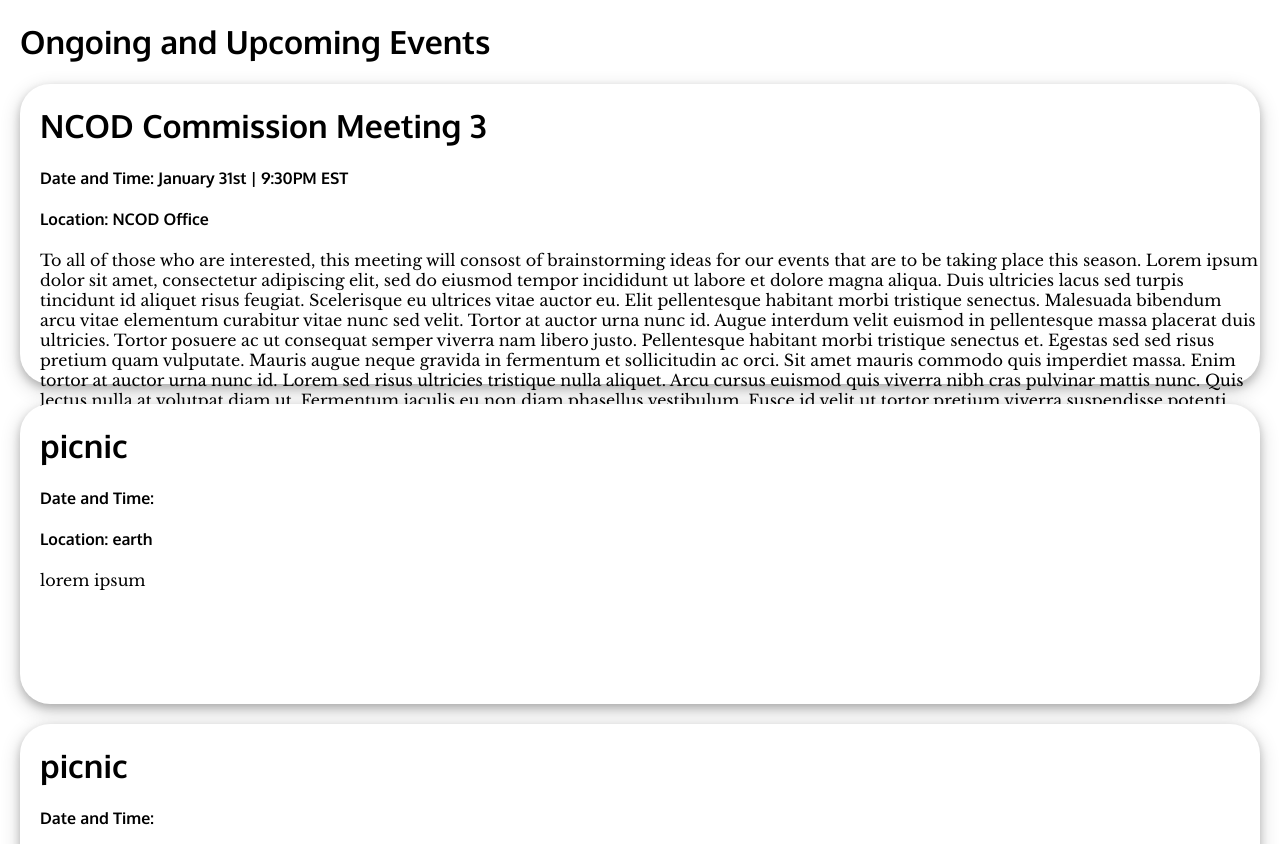
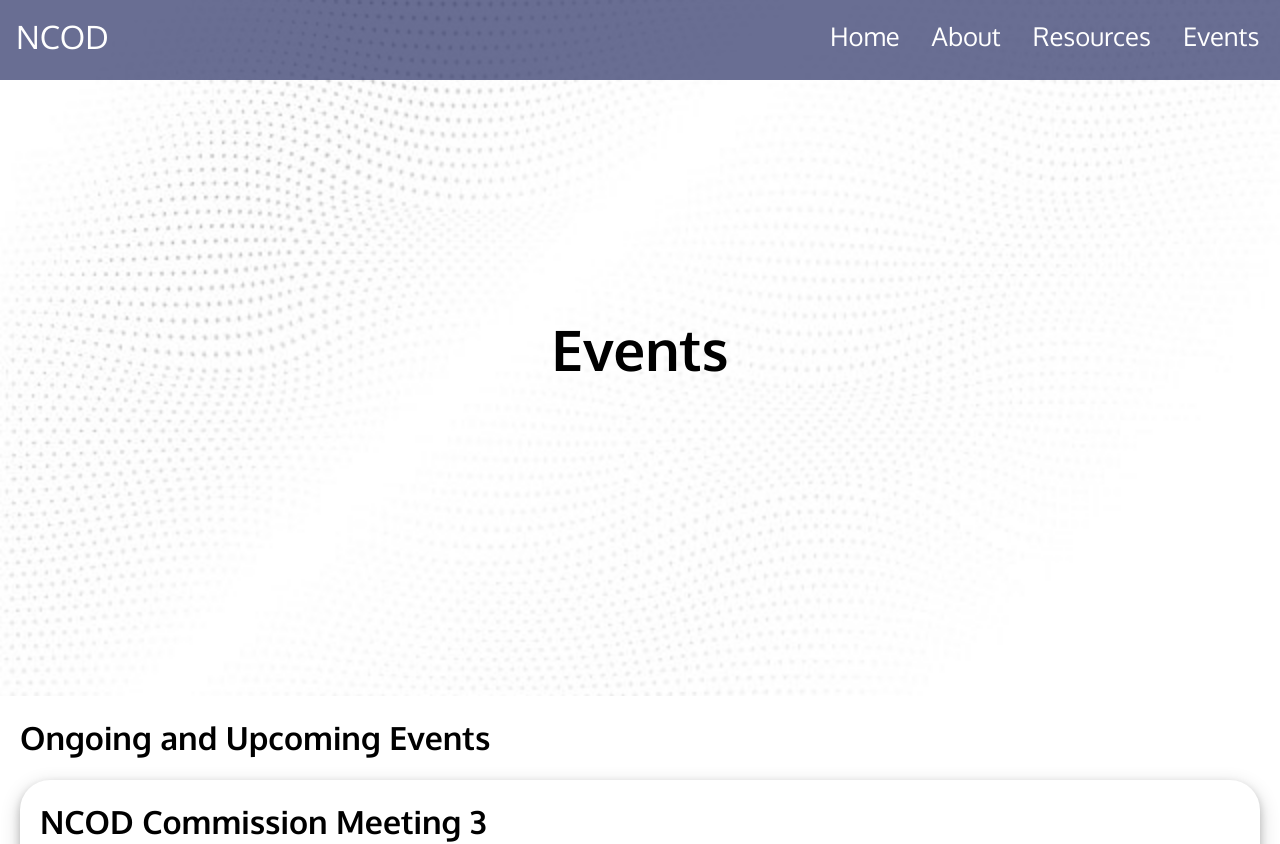
Before and after one commit to Aapuji/Natick-Disabilities-Website, a Next.js app: page /events in a window 1280 px wide. Shown: the top 844 px of the page. Built offline with nearby package versions, Linux system fonts and the light colour scheme.

Commit message:
Navbor is on heroimg -> all pages need heroimages Also slightly transparent.

```diff
--- a/components/Hero.js
+++ b/components/Hero.js
@@ -4,7 +4,7 @@ import styles from '../styles/Hero.module.css';
 import utils from '../styles/utils.module.css';
 import bgImg from '../public/bg.jpg';
 
-const Hero = () => {
+const Hero = ({ title, altText, img }) => {
   return <>
     <header className={`container ${styles.heroHeader}`}>
       <Navbar />
@@ -12,13 +12,13 @@ const Hero = () => {
         className={utils.back}
         priority
         fill
-        src={bgImg}
+        src={img ?? bgImg}
         id={styles.heroImg}
-        alt='Background Hero Image for Header'
+        alt={altText}
         style={{border: 'yellow solid 0px'}}
       />
       <div id={styles.heroImgText}>
-        <h1 className={utils.center} role="title">Natick Commission on Disability</h1>
+        <h1 className={utils.center} role="title">{title}</h1>
       </div>
     </header>
   </>;
--- a/components/Layout.js
+++ b/components/Layout.js
@@ -6,7 +6,7 @@ import styles from '../styles/Footer.module.css';
 
 const DEFAULT_DESC = 'Default Description';
 
-const Layout = ({ children, title, desc, home }) => {
+const Layout = ({ children, title, desc, altText, heroImg, hero }) => {
   return <>
     <div>
       <Head>
@@ -15,8 +15,7 @@ const Layout = ({ children, title, desc, home }) => {
         <meta name="og:title" content={title} />
         <meta name="og:description" content={desc ? desc : DEFAULT_DESC} />
       </Head>
-      {/* <Navbar /> */}
-      { home ? <Hero /> : <></> }
+      { hero ? <Hero title={title ?? "Natick Commission on Disability"} img={heroImg} altText={altText} /> : <></> }
       {children}
       <Footer />
     </div>
--- a/pages/events.js
+++ b/pages/events.js
@@ -4,7 +4,7 @@ import Card from '../components/Card';
 
 export default function Events() {
   return <>
-    <Layout title="Natick Commission on Disability">
+    <Layout title="Events" altText="... alt text goes here ..." hero>
     <h1 className={styles.upcomingHeading}>Ongoing and Upcoming Events</h1>
     <div className={styles.cardscontainer}>
       <div className={styles.cards}>
--- a/pages/index.js
+++ b/pages/index.js
@@ -10,7 +10,7 @@ export default function Home(/*{ posts }*/) {
   //console.log(posts);
 
   return <>
-    <Layout title="Natick Commission on Disability" home>
+    <Layout title="Natick Commission on Disability" altText="... alt text goes here ..." hero>
       <main id={styles.main}>
         <hr />
         <Section id="emergencyInfo" imgName="Emergency Information" title="Emergency Information" subtitle="Get guidance and support.">
--- a/pages/resources.js
+++ b/pages/resources.js
@@ -6,7 +6,7 @@ import { useState } from 'react';
 
 export default function Resources() {
   return <>
-    <Layout title="Natick Commission on Disability">
+    <Layout title="Resources" altText="... alt text goes here ..." hero>
       <Dropdown />
       <h4>THIS IS TO KEEP THE FOOTER FROM HITTING THE BOTTOM</h4>
       <h4>THIS IS TO KEEP THE FOOTER FROM HITTING THE BOTTOM</h4>
```
Also changed, not shown: pages/about.js (+2 -2 lines).
